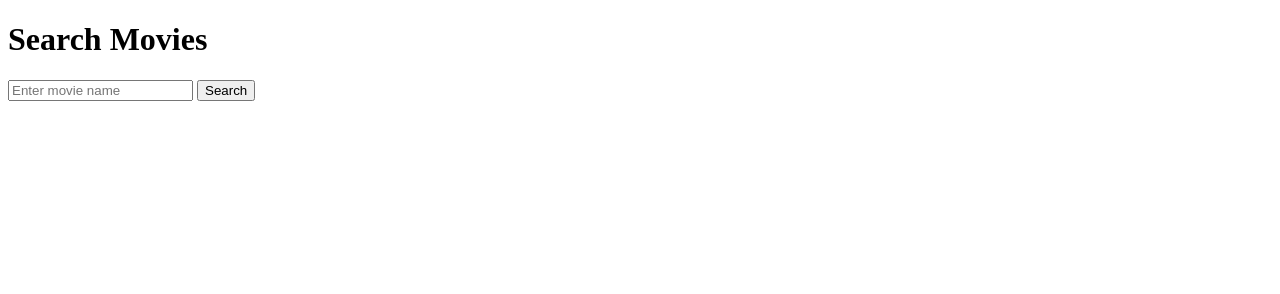
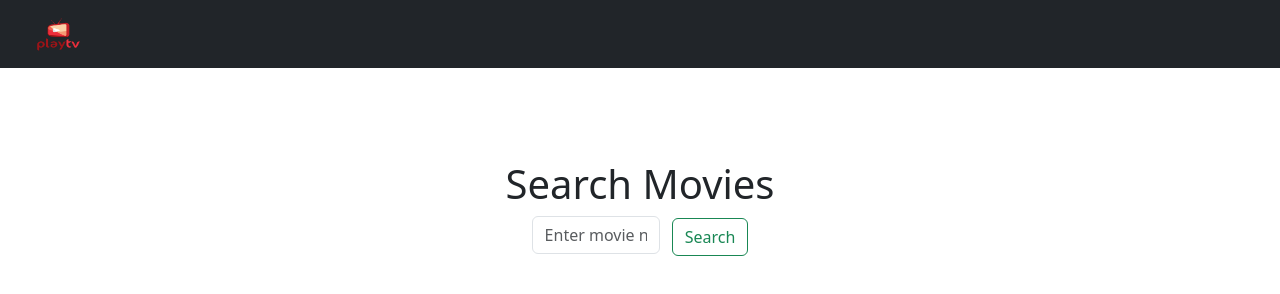
Before and after one commit to francielleabreu/search-movie, a plain HTML site: page index.html in a window 1280 px wide. Drawn offline with nearby package versions, Linux system fonts and the light colour scheme.

Commit message:
html/style update

```diff
--- a/index.html
+++ b/index.html
@@ -4,16 +4,36 @@
         <meta charset="UTF-8">
         <meta name="viewport" content="width=device-width, initial-scale=1.0">
         <title>Search Movies</title>
+        <link href="https://cdn.jsdelivr.net/npm/bootstrap@5.3.2/dist/css/bootstrap.min.css" rel="stylesheet" integrity="sha384-T3c6CoIi6uLrA9TneNEoa7RxnatzjcDSCmG1MXxSR1GAsXEV/Dwwykc2MPK8M2HN" crossorigin="anonymous"/>
         <script src="./main.js" defer></script>
+        <link rel="stylesheet" href="./style/style.css">
     </head>
 
     <body>
+    <header data-bs-theme="dark">
+        <nav class="navbar navbar-expand-md navbar-dark fixed-top bg-dark">
+            <div class="container-fluid">
+            <a class="navbar-brand" href="#"><img></a>
+            <button class="navbar-toggler" type="button" data-bs-toggle="collapse" data-bs-target="#navbarCollapse" aria-controls="navbarCollapse" aria-expanded="false" aria-label="Toggle navigation">
+                <span class="navbar-toggler-icon"></span>
+            </button>
+            <div class="collapse navbar-collapse" id="navbarCollapse">
+                <ul class="navbar-nav me-auto mb-2 mb-md-0">
+                    <li class="nav-item">
+                        <a class="nav-link active" aria-current="page" href="#">
+                            <img src="./images/logo.png" alt="Logo" width="45" height="35" class="d-inline-block align-text-top"/></a>
+                    </li>
+                </ul>
+            </div>
+        </nav>
+    </header>
+
+    <div class="search">
         <h1>Search Movies</h1>
-        <input type="text" id="searchInput" placeholder="Enter movie name">
-        <button onclick="searchMovies()">Search</button>
+        <input id="searchInput" class="form-control me-2" type="text" placeholder="Enter movie name" aria-label="Search">
+        <button onclick="searchMovies()" class="btn btn-outline-success" type="submit">Search</button>
         <div id="result"></div>
-
-
+    </div>
 
     </body>
 
--- /dev/null
+++ b/style/style.css
@@ -0,0 +1,9 @@
+.search {
+    margin: 10em auto;
+    text-align: center;
+}
+
+.form-control {
+    width: 10% !important;
+    display: inline;
+}
```
Also changed, not shown: images/logo.png (added).
